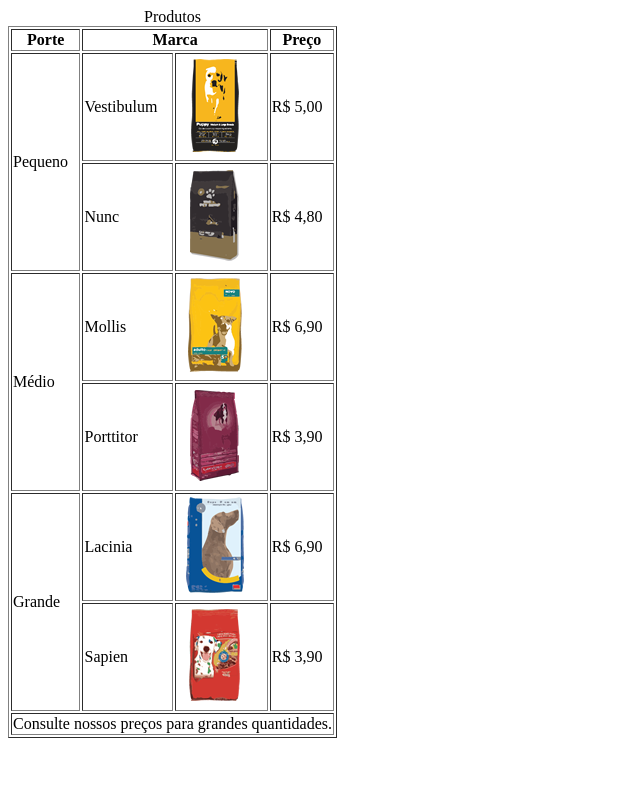
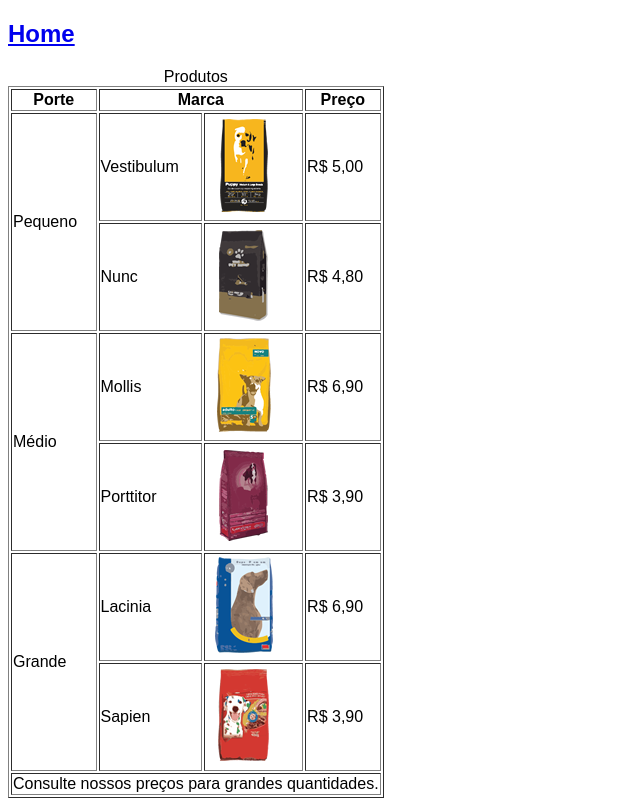
Before and after one commit to Dxxfofo/projeto301123, a plain HTML site: page CasteloPets/produtos.html in a window 1280 px wide. Shown: the whole page, without its empty margins (0-640 px from the left). Drawn offline with Linux system fonts and the light colour scheme.

```diff
--- a/CasteloPets/produtos.html
+++ b/CasteloPets/produtos.html
@@ -13,7 +13,8 @@
 </head>
 
 
-<body>
+<body style="font-family: Arial, Helvetica, sans-serif;">
+    <h2><a href="index.html">Home</a></h2>
     <table border="1">
         <caption>Produtos</caption>
         <tr>
```
Also changed, not shown: CasteloPets/banho-e-tosa.html (+1 -1 lines), CasteloPets/boletim.html (+1 -1 lines), CasteloPets/curiosidades.html (+1 -3 lines), CasteloPets/quem-somos.html (line endings or trailing spaces).
